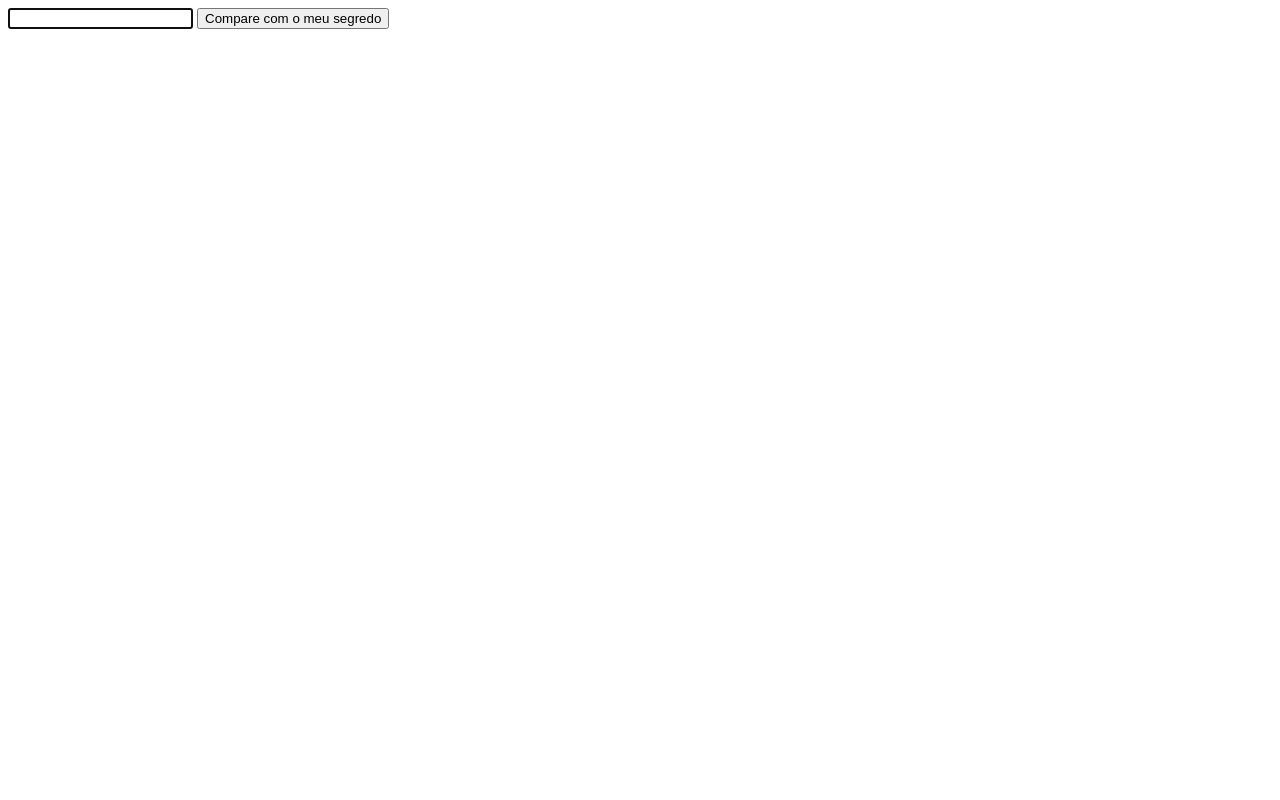
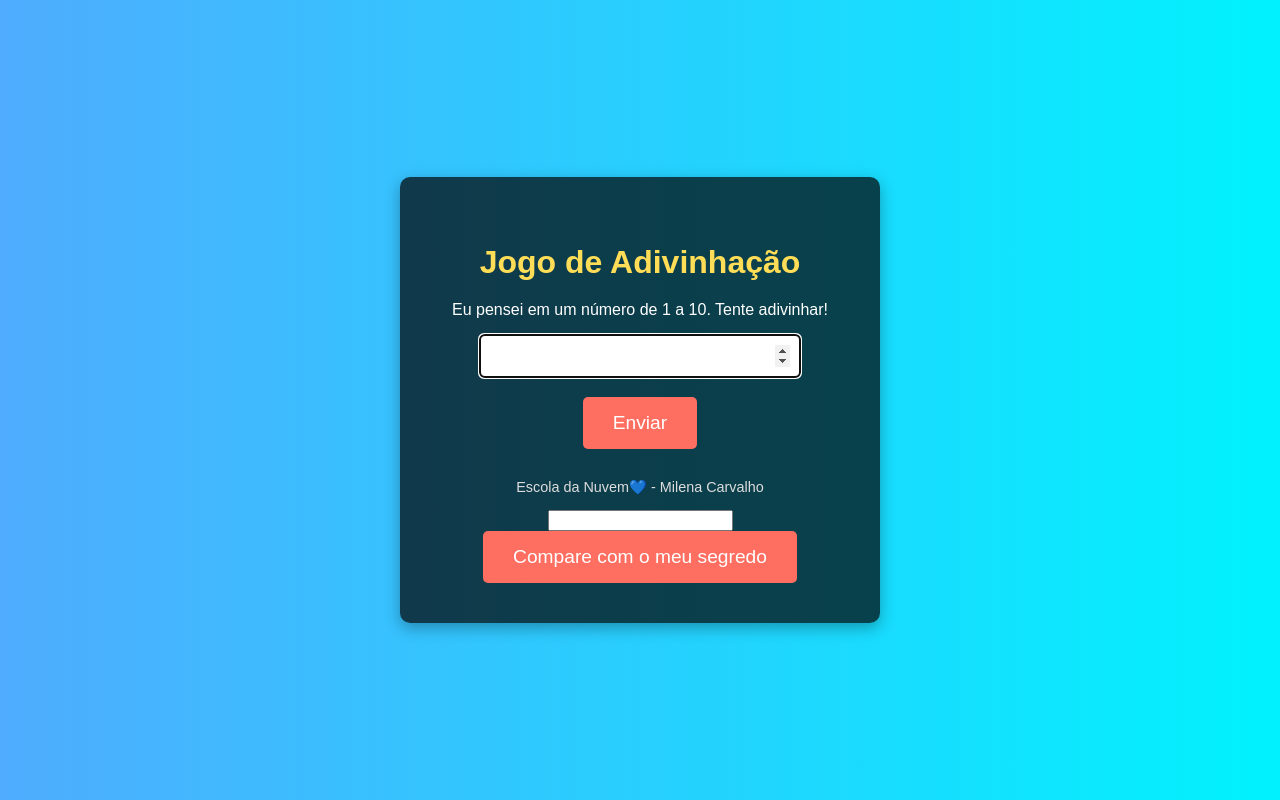
Before and after one commit to carvmi/jogo_adivinha, a plain HTML site: page adivinha_mais.html in a window 1280 px wide. Drawn offline with Linux system fonts and the light colour scheme.

Commit message:
Update adivinha_mais.html

```diff
--- a/adivinha_mais.html
+++ b/adivinha_mais.html
@@ -1,7 +1,84 @@
+<html lang="pt">
+  <head>
+
 <meta charset="UTF-8">
+<meta name="viewport" content="width=device-width, initial-scale=1.0" />
+    <title>Jogo de Adivinhação</title>
+    <style>
+      body {
+        font-family: 'Arial', sans-serif;
+        background: linear-gradient(to right, #4facfe, #00f2fe);
+        margin: 0;
+        padding: 0;
+        height: 100vh;
+        display: flex;
+        justify-content: center;
+        align-items: center;
+      }
+      .container {
+        text-align: center;
+        background: rgba(0, 0, 0, 0.7);
+        border-radius: 10px;
+        padding: 40px;
+        box-shadow: 0 5px 15px rgba(0, 0, 0, 0.3);
+        color: #fff;
+        width: 100%;
+        max-width: 400px;
+      }
+      h2 {
+        font-size: 2em;
+        margin-bottom: 20px;
+        color: #ffdd57;
+      }
+      input[type="number"] {
+        padding: 10px;
+        font-size: 1.2em;
+        width: 80%;
+        margin-bottom: 20px;
+        border: none;
+        border-radius: 5px;
+        text-align: center;
+      }
+      button {
+        background-color: #ff6f61;
+        color: white;
+        padding: 15px 30px;
+        font-size: 1.2em;
+        border: none;
+        border-radius: 5px;
+        cursor: pointer;
+        transition: background-color 0.3s ease;
+      }
+      button:hover {
+        background-color: #ff8c7b;
+      }
+      #resultado {
+        margin-top: 20px;
+        font-size: 1.5em;
+        font-weight: bold;
+        color: #ffdd57;
+      }
+      footer {
+        margin-top: 30px;
+        font-size: 0.9em;
+        color: #ddd;
+      }
+    </style>
+  </head>
+  <body>
+    <div class="container">
+      <h2>Jogo de Adivinhação</h2>
+      <p>Eu pensei em um número de 1 a 10. Tente adivinhar!</p>
+      <input type="number" id="palpite" min="1" max="10" />
+      <button onclick="enviarPalpite()">Enviar</button>
+      <div id="resultado"></div>
+      <footer>
+        <p>Escola da Nuvem💙 - Milena Carvalho</p>
+      </footer>
 
-<input/>
-<button>Compare com o meu segredo</button>
+	    <input/>
+           <button>Compare com o meu segredo</button>
+    </div>
 
 <script>
 
```
